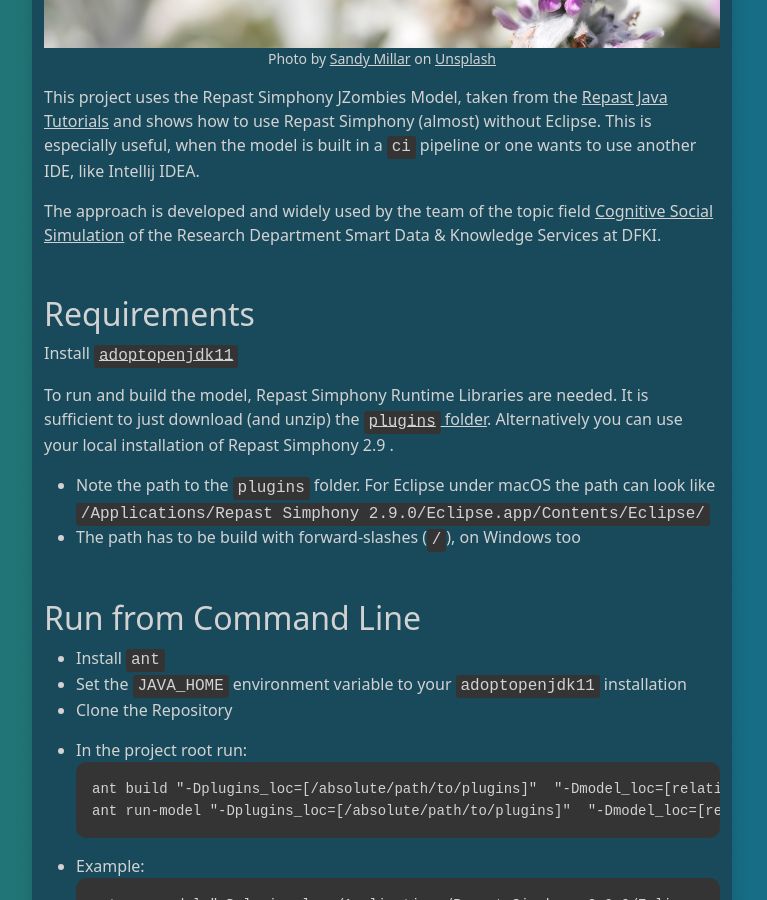
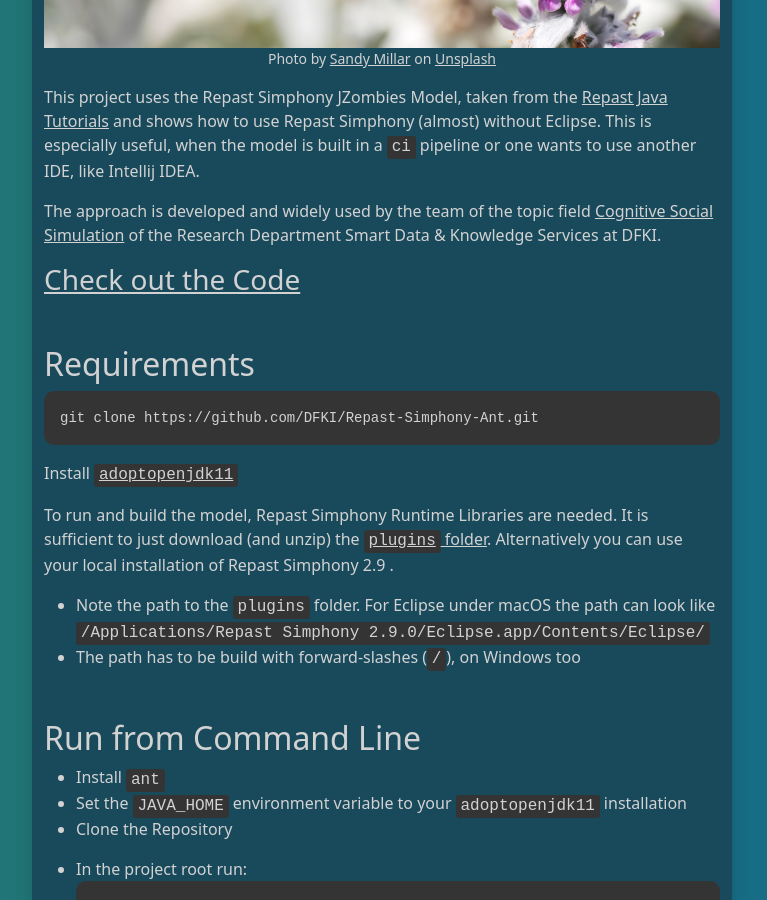
Before and after one commit to BeneLuWi/beneluwi.github.io, a Jekyll site: the page built from collections/_posts/2022-08-26-repast-without-eclipse.md, in a window 1280 px wide and 900 px high, scrolled down 513 px. Shown: the whole window, without its empty margins (258-1025 px from the left). Built offline with Jekyll 4.4.1, drawn with Linux system fonts in a browser that asks for light colours.

Commit message:
Add Links to the Repository

````diff
--- a/collections/_posts/2022-08-26-repast-without-eclipse.md
+++ b/collections/_posts/2022-08-26-repast-without-eclipse.md
@@ -19,7 +19,13 @@ This is especially useful, when the model is built in a `ci` pipeline or one wan
 
 The approach is developed and widely used by the team of the topic field [Cognitive Social Simulation](https://www.dfki.de/en/web/research/research-departments/smart-data-knowledge-services/tf-cognitive-social-simulation) of the Research Department Smart Data & Knowledge Services at DFKI.
 
+### [Check out the Code](https://github.com/DFKI/Repast-Simphony-Ant.git)
+
 ## Requirements
+
+```shell
+git clone https://github.com/DFKI/Repast-Simphony-Ant.git
+```
 
 Install [`adoptopenjdk11`](https://adoptium.net/?variant=openjdk11)
 
@@ -89,7 +95,7 @@ Go to `http://localhost:5000`
 
 ![import](/assets/images/2022-08-26-repast-without-eclipse/import.png)
 
-- Select the `build.xml` file in the project root and set it as `Ant Build File` from the context menu
+- Select the [`build.xml`](https://github.com/DFKI/Repast-Simphony-Ant/blob/main/build.xml) file in the project root and set it as `Ant Build File` from the context menu
 - Open the `Ant View` and edit the properties of the `build` Ant Target
 - Add the `plugins_loc` property with the path to the `plugins` folder as value
 - Add the `model_loc` property with the value `./JZombies_Demo.rs`
````
